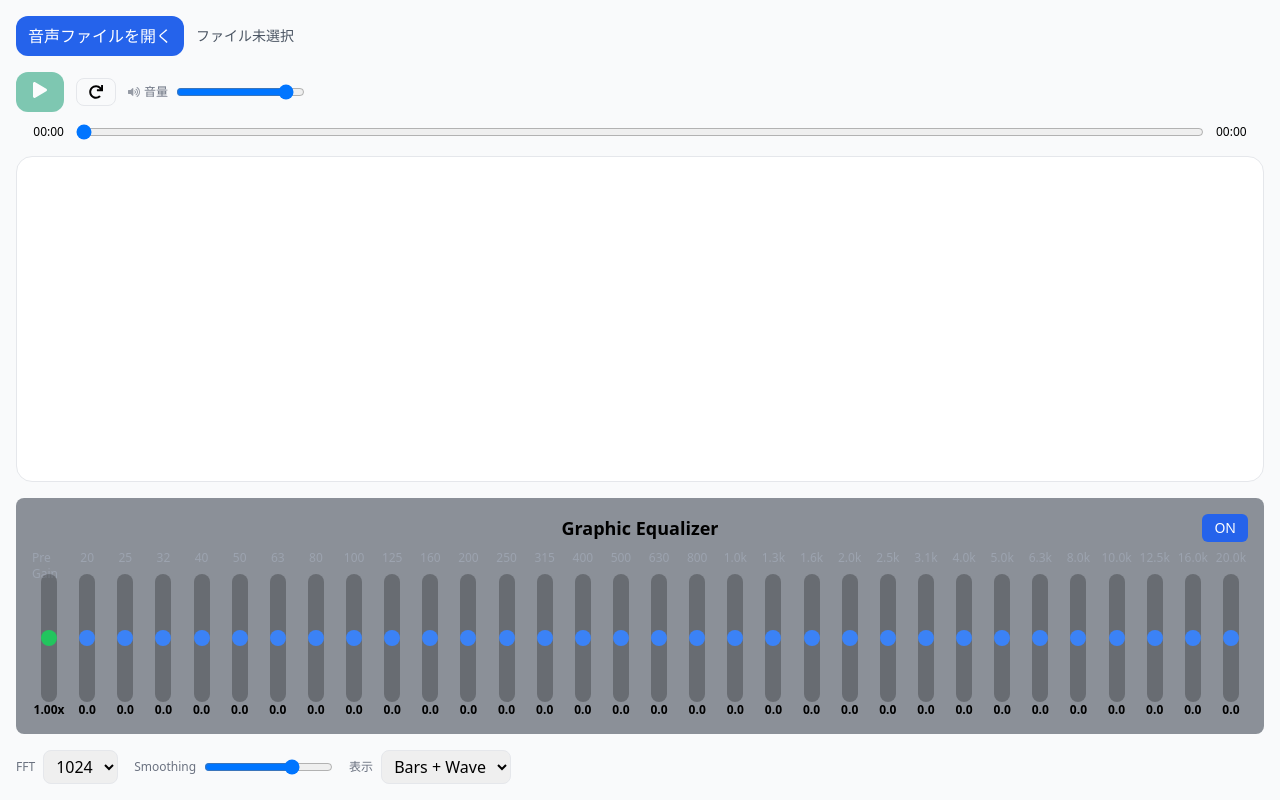
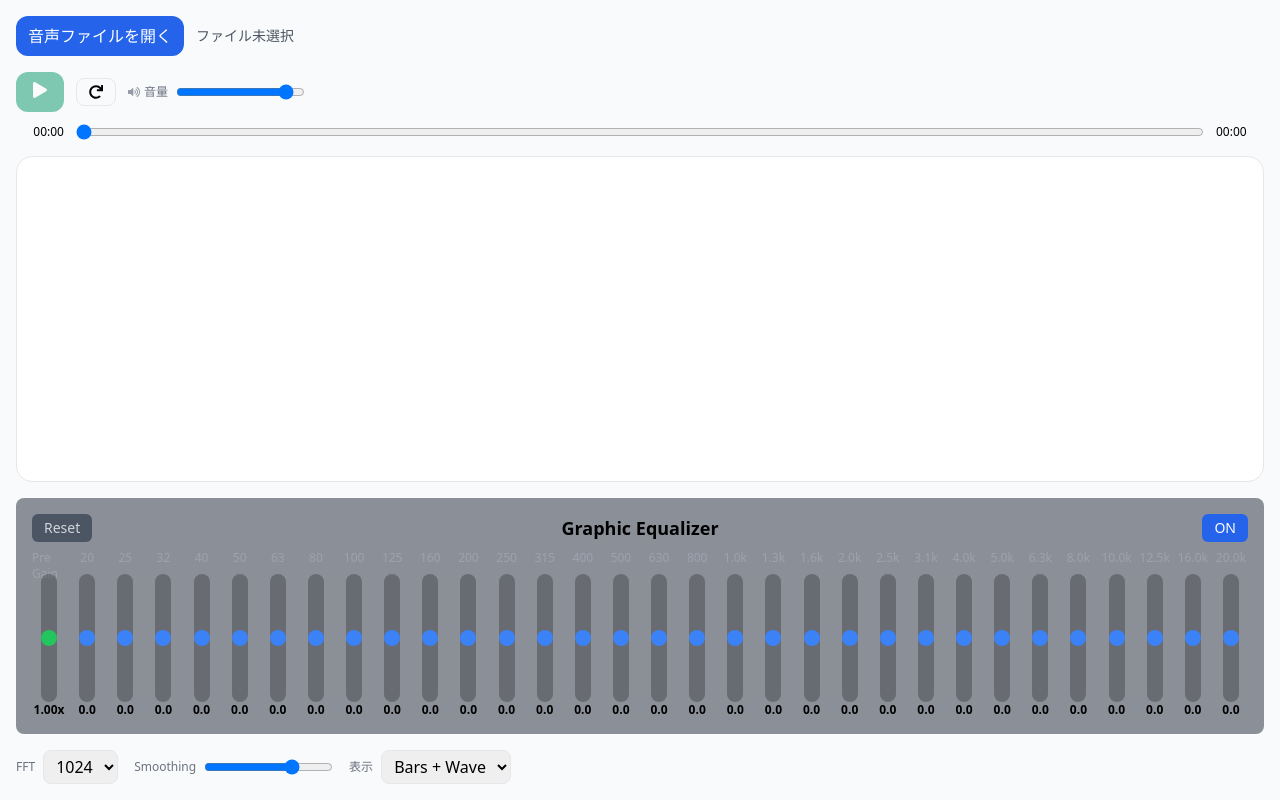
Before and after one commit to 787B-R26B/wails-spectrum-analyzer, a React (Vite) app in the folder frontend/: page / in a window 1280 px wide. Built offline with nearby package versions, Linux system fonts and the light colour scheme.

Commit message:
feat: add reset eq button

```diff
--- a/frontend/src/components/SpectrumPlayer.tsx
+++ b/frontend/src/components/SpectrumPlayer.tsx
@@ -130,6 +130,11 @@ const SpectrumPlayer: React.FC = () => {
     setEqGains(newGains);
   };
 
+  const handleResetAll = () => {
+    setEqPreGain(1);
+    setEqGains(new Array(EQ_FREQUENCIES.length).fill(0));
+  };
+
   const canPlay = !!(audioRef.current && audioRef.current.src);
 
   return (
@@ -158,7 +163,7 @@ const SpectrumPlayer: React.FC = () => {
         onTogglePlay={togglePlay}
         onSeek={onSeek}
         onVolume={setVolume}
-        onToggleLoopTrack={() => setLoopTrach(v => !v)}
+        onToggleLoopTrack={() => setLoopTrach((v) => !v)}
       />
 
       {/* Visualizer */}
@@ -172,6 +177,7 @@ const SpectrumPlayer: React.FC = () => {
         onPreGainChange={setEqPreGain}
         isEnabled={isEqEnabled}
         onEnabledChange={setIsEqEnabled}
+        onResetAll={handleResetAll}
       />
 
       {/* Controls Row */}
--- a/frontend/src/components/ui/Equalizer.tsx
+++ b/frontend/src/components/ui/Equalizer.tsx
@@ -11,6 +11,7 @@ type EqualizerProps = {
   onPreGainChange: (value: number) => void;
   isEnabled: boolean;
   onEnabledChange: (value: boolean) => void;
+  onResetAll: () => void;
 };
 
 export function Equalizer({
@@ -20,6 +21,7 @@ export function Equalizer({
   onPreGainChange,
   isEnabled,
   onEnabledChange,
+  onResetAll,
 }: EqualizerProps) {
   return (
     <div
@@ -27,11 +29,19 @@ export function Equalizer({
         !isEnabled && "opacity-50"
       }`}
     >
-      <div className="flex justify-center items-center mb-2 relative">
-        <h3 className="text-lg font-bold text-center">Graphic Equalizer</h3>
+      <div className="flex justify-between items-center mb-2 relative">
+        <button
+          onClick={onResetAll}
+          className="px-3 py-1 text-sm rounded-md bg-gray-600 text-gray-300"
+        >
+          Reset
+        </button>
+        <h3 className="text-lg font-bold text-center absolute left-1/2 -translate-x-1/2">
+          Graphic Equalizer
+        </h3>
         <button
           onClick={() => onEnabledChange(!isEnabled)}
-          className={`px-3 py-1 text-sm rounded-md absolute right-0 ${
+          className={`px-3 py-1 text-sm rounded-md ${
             isEnabled ? "bg-blue-600 text-white" : "bg-gray-600 text-gray-300"
           }`}
         >
```
